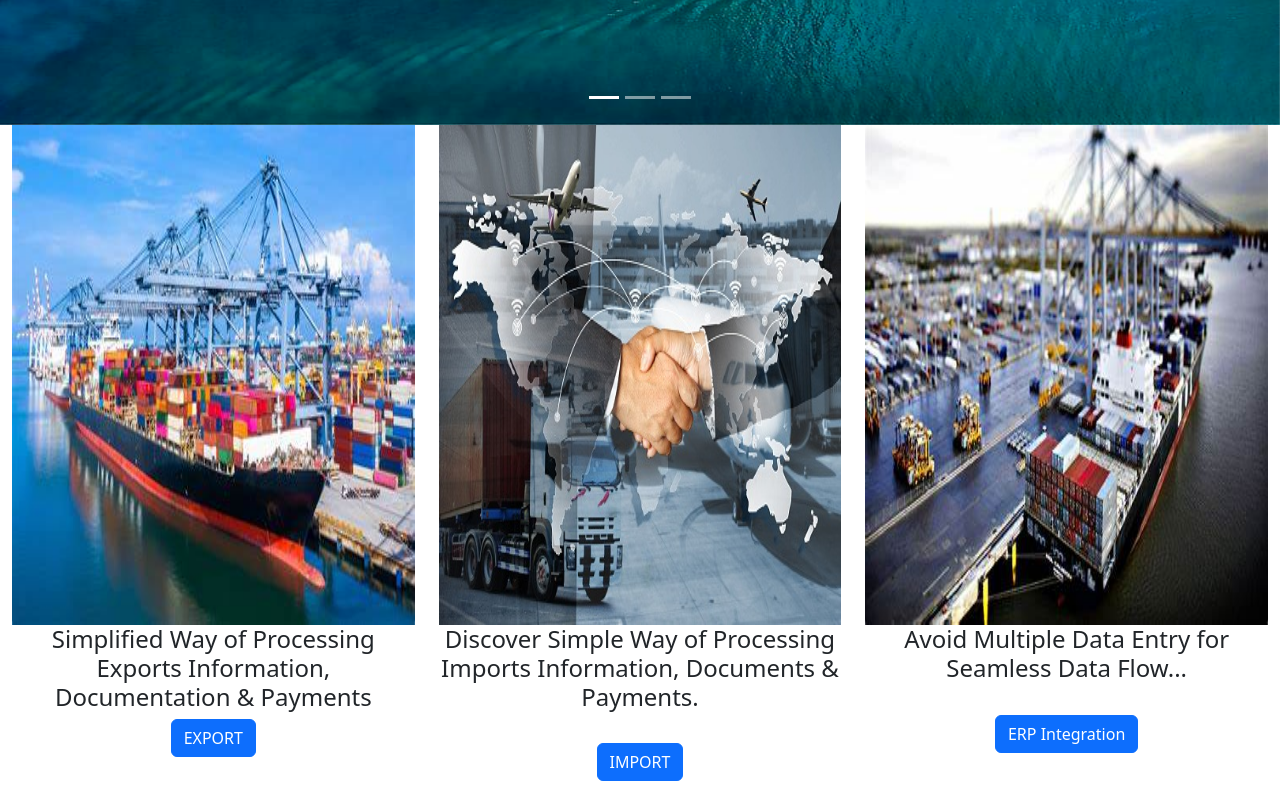
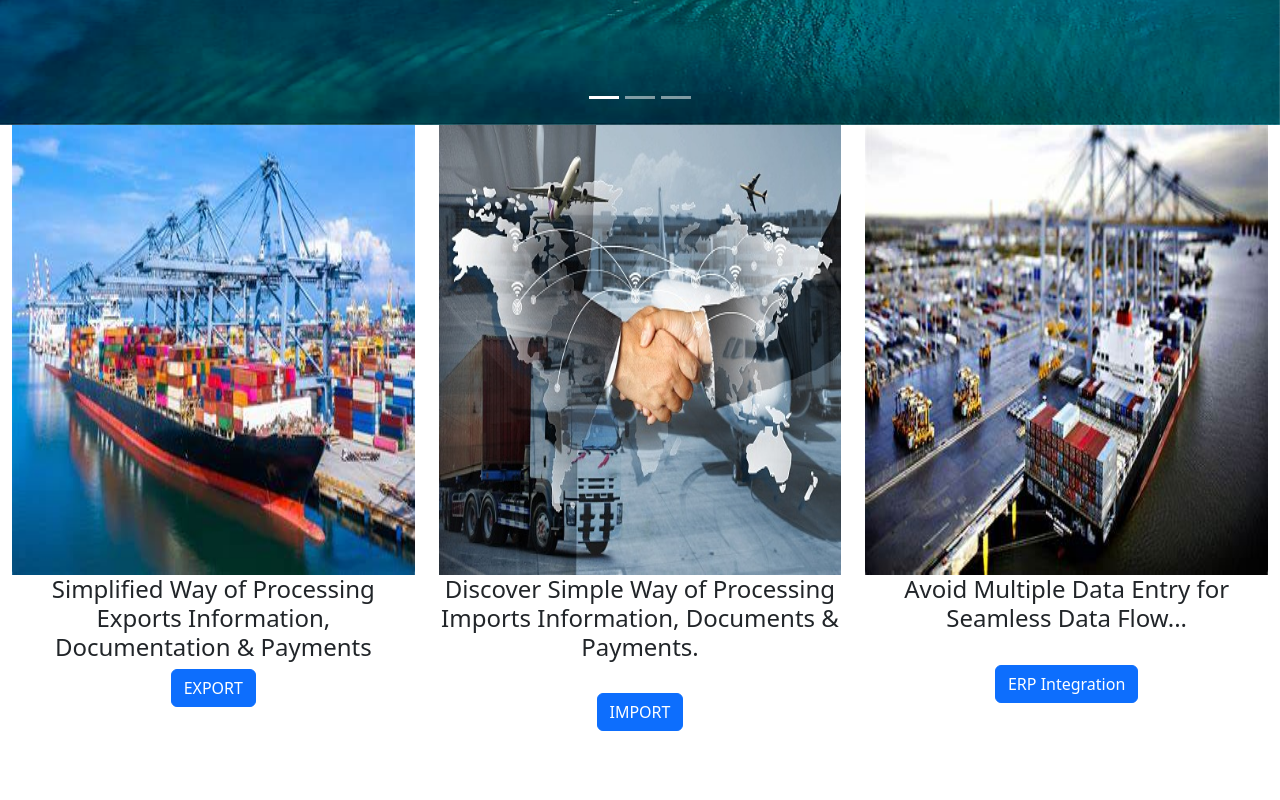
Before and after one commit to RAVALPARAS/shipping, a plain HTML site: page index.html in a window 1280 px wide. Shown: the part 480-1280 px from the top of the page. Drawn offline with nearby package versions, Linux system fonts and the light colour scheme.

Commit message:
secondcommit

```diff
--- a/main.html
+++ b/index.html
@@ -143,7 +143,7 @@
   <div class="container-fluid">
     <div class="row">
       <div class="col-lg-4">
-        <img src="static/si.jpg" alt="" width="100%" height="500px"><br>
+        <img src="static/si.jpg" alt="" width="100%" height="450px"><br>
         <center> <h4> Simplified Way of Processing Exports Information, <br>
                Documentation & Payments </h4> </center>
                <a href="templates/export.html"> <center> <button type="button" class="btn btn-primary">EXPORT</button> </center> </a>
@@ -152,7 +152,7 @@
 
       <div class="col-lg-4">
 
-        <img src="static/for.jpg" alt="" width="100%" height="500px"><br>
+        <img src="static/for.jpg" alt="" width="100%" height="450px"><br>
         <center><h4> Discover Simple Way of Processing Imports Information,
           Documents & Payments.</h4> </center>
           <center> <br>
@@ -165,7 +165,7 @@
 
       <div class="col-lg-4">
 
-        <img src="static/thi.jpg" alt="" width="100%" height="500px"><br>
+        <img src="static/thi.jpg" alt="" width="100%" height="450px"><br>
       <center> <h4> Avoid Multiple Data Entry for
          Seamless Data Flow... </h4> </center> <br>
          <a href="https://www.odexglobal.com/odexIntegrations.php"> <center> <button type="button" class="btn btn-primary">ERP Integration</button> </center> </a>
```
